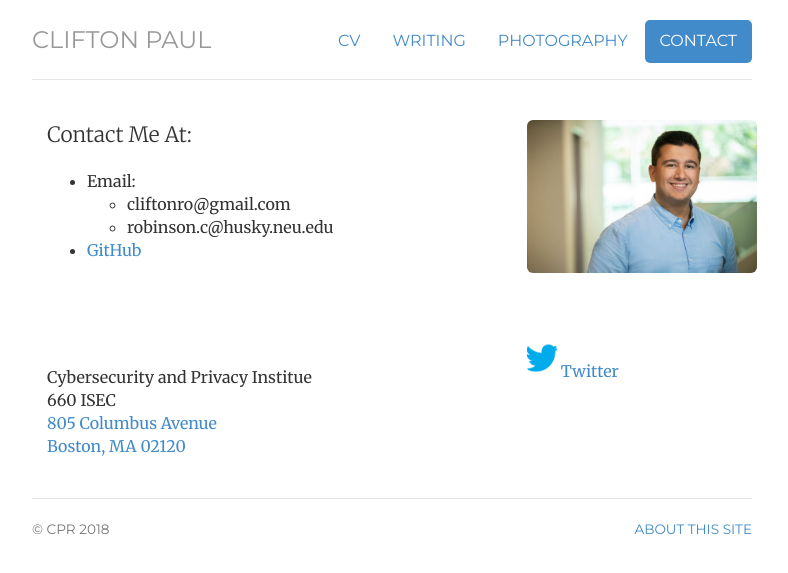
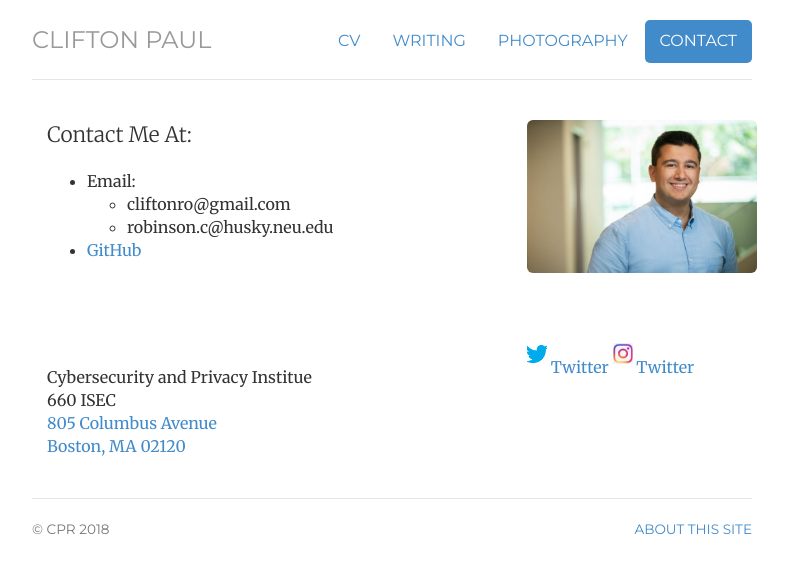
Before and after one commit to cprobinson81/cprobinson81.github.io, a Jekyll site: the page built from contact/index.html, in a window 1280 px wide. Shown: the top 573 px of the page, without its empty margins (248-1036 px from the left). Built offline with Jekyll 4.4.1, drawn with Linux system fonts in a browser that asks for light colours.

Commit message:
Update index.html

```diff
--- a/contact/index.html
+++ b/contact/index.html
@@ -32,7 +32,8 @@ contact: active
 		<div class="addr"><br class="break" />Cybersecurity and Privacy Institue<br />660 ISEC<br /><a href="https://goo.gl/maps/q4JfRd7w9A92">805 Columbus Avenue<br />Boston, MA 02120</a></div>
 	</div>
 	<div class="col-sm-4">
-         <img  class="img-rounded avatar" alt="CPR" src="../img/twitter.png" width="30"> <a href="https://twitter.com/cprobinson81" target="_blank">Twitter</a></li>
+         <img  class="img avatar" alt="twit" src="../img/twitter.png" width="20"> <a href="https://twitter.com/cprobinson81" target="_blank">Twitter</a>
+         <img  class="img avatar" alt="twit" src="../img/instagram.png" width="20"> <a href="https://www.instagram.com/cprphotos/?hl=en" target="_blank">Twitter</a>
 
 	</div>
 </div>
```
